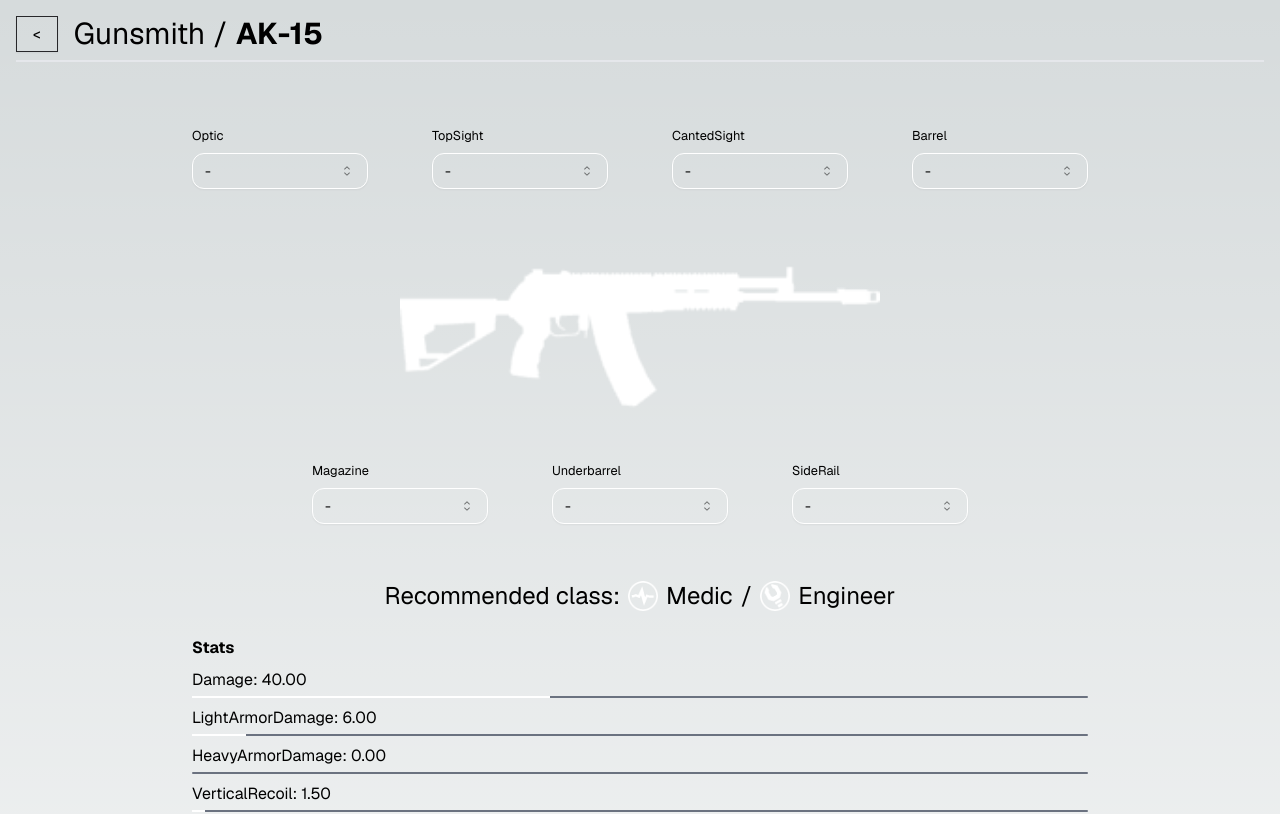
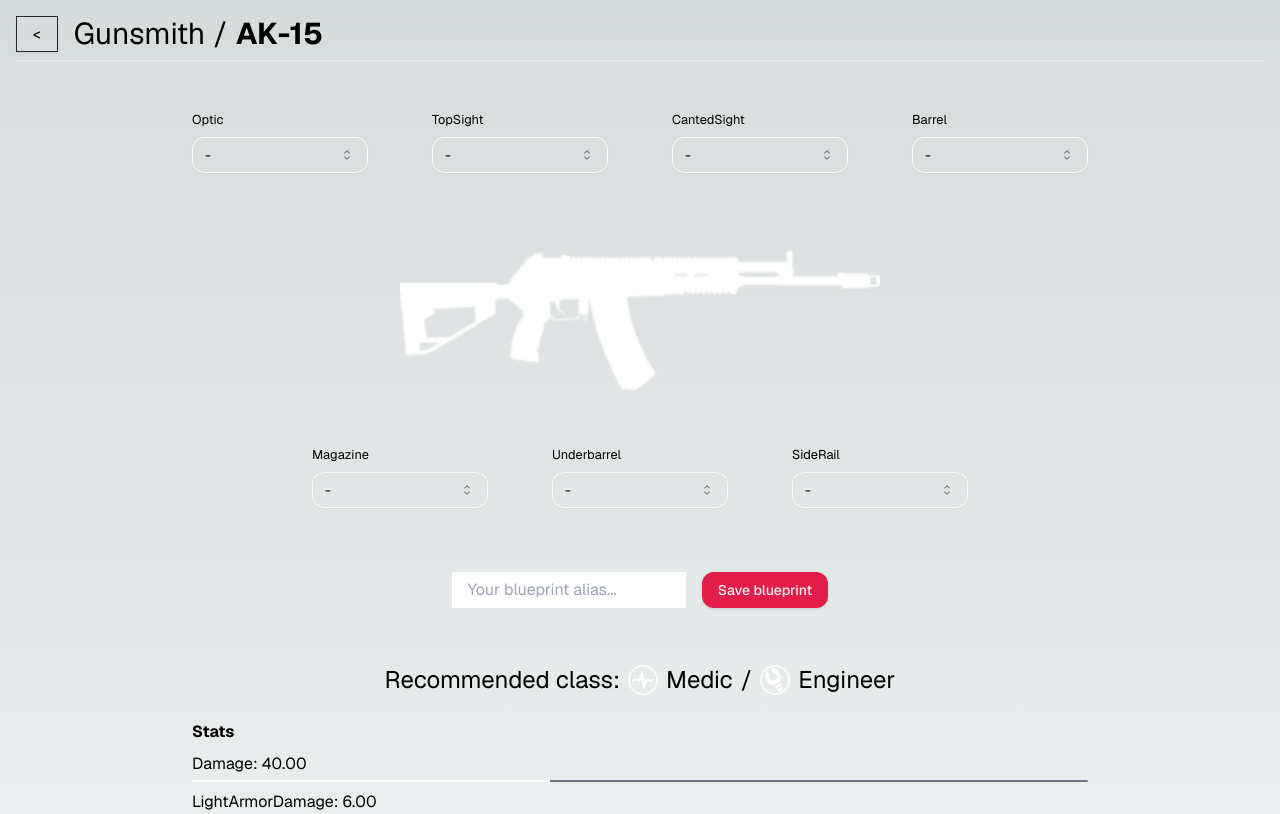
Before and after one commit to sidneifjr/battlebit-arsenal, a Next.js app: page /weapons/ak-15 in a window 1280 px wide. Shown: the top 814 px of the page. Built offline with nearby package versions, Linux system fonts and the light colour scheme.

Commit message:
feature: implementa armazenamento de blueprints no localStorage

```diff
--- a/src/components/Gunsmith/GunsmithAttachmentContainer.tsx
+++ b/src/components/Gunsmith/GunsmithAttachmentContainer.tsx
@@ -8,6 +8,6 @@ export const GunsmithAttachmentContainer = ({
   children,
 }: GunsmithAttachmentContainer) => {
   return (
-    <div className="flex-1 pt-16 flex flex-col items-center">{children}</div>
+    <div className="flex-1 pt-12 flex flex-col items-center">{children}</div>
   )
 }
--- a/src/components/Gunsmith/GunsmithAttachmentSlot.tsx
+++ b/src/components/Gunsmith/GunsmithAttachmentSlot.tsx
@@ -1,4 +1,5 @@
 import Link from 'next/link'
+
 import {
   Select,
   SelectContent,
@@ -18,12 +19,14 @@ interface Attachment {
 }
 
 interface GunsmithAttachmentSlot {
+  value: any
   slotType: string
   attachmentOptions: Attachment[]
   onClick: (e: string) => void
 }
 
 export const GunsmithAttachmentSlot = ({
+  value,
   slotType,
   attachmentOptions,
   onClick,
@@ -32,7 +35,11 @@ export const GunsmithAttachmentSlot = ({
     <div className="rounded-full flex flex-col flex-1">
       <small className="capitalize mb-2">{slotType}</small>
 
-      <Select data-slot={slotType} onValueChange={(e) => onClick(e)}>
+      <Select
+        value={value?.name} // esse campo aceita apenas strings.
+        data-slot={slotType}
+        onValueChange={(e) => onClick(e)}
+      >
         <SelectTrigger className="w-44 rounded-xl border-white">
           <SelectValue className="capitalize" placeholder={'-'} />
         </SelectTrigger>
--- a/src/components/Gunsmith/GunsmithComponent.tsx
+++ b/src/components/Gunsmith/GunsmithComponent.tsx
@@ -1,12 +1,13 @@
 'use client'
 
 import Image from 'next/image'
-import { useState } from 'react'
+import { FormEvent, useEffect, useState } from 'react'
 
 import { Gunsmith } from '.'
 
 import attachmentData from '../../json/attachments.json'
 import weaponData from '../../json/weapons.json'
+import { Button } from '../ui/button'
 
 interface GunsmithProps {
   weaponName: string
@@ -64,6 +65,8 @@ export const GunsmithComponent = ({ weaponName }: GunsmithProps) => {
     (weaponDataItem) => weaponDataItem.pageName === weaponNameWithoutURLParams
   ) as WeaponInfo
 
+  const [blueprintName, setBlueprintName] = useState<string>('')
+
   const [weapon, setWeapon] = useState(originalWeapon)
 
   const [attachments, setAttachments] = useState<Attachments>()
@@ -104,32 +107,85 @@ export const GunsmithComponent = ({ weaponName }: GunsmithProps) => {
     })
   }
 
+  const handleBlueprint = (el: FormEvent) => {
+    el.preventDefault()
+
+    const form = el.target
+    const formInput = form.elements['blueprint']
+    const formInputValue = formInput.value.toLowerCase()
+
+    /**
+     * Permitir o armazenamento da blueprint apenas quando:
+     *
+     * 1) Um nome for definido para o mesmo.
+     * 2) Acessórios foram selecionados.
+     */
+    if (formInputValue && attachments !== undefined) {
+      const blueprintName = `${formInputValue}`
+      const blueprintWeapon = `${JSON.stringify(weapon.pageName)}`
+      const blueprintAttachments = `${JSON.stringify(attachments)}`
+
+      localStorage.setItem('blueprintName', blueprintName)
+      localStorage.setItem('blueprintWeapon', blueprintWeapon)
+      localStorage.setItem('blueprintAttachments', blueprintAttachments)
+    }
+  }
+
+  useEffect(() => {
+    if (localStorage.length) {
+      // Para evitar que uma blueprint aplique seus anexos em outro armamento além do desejado, ao navegar entre as páginas.
+      const lastSavedWeapon = localStorage
+        .getItem('blueprintWeapon')
+        ?.replace(/['"]+/g, '')
+
+      if (lastSavedWeapon === weaponName) {
+        const lastSavedName = localStorage.getItem('blueprintName')
+        const lastSavedAttachments = localStorage.getItem(
+          'blueprintAttachments'
+        )
+
+        setBlueprintName(lastSavedName!)
+        setAttachments(JSON.parse(lastSavedAttachments!))
+      }
+    }
+  }, [weaponName])
+
   return (
     <Gunsmith.Root>
       <Gunsmith.Title weaponName={weapon.name} />
 
       <div className="max-w-7xl mx-auto flex flex-col justify-center items-center">
+        {blueprintName && (
+          <span className="text-4xl capitalize text-cyan-400 pt-12 block">
+            {blueprintName}
+          </span>
+        )}
+
         <Gunsmith.AttachmentContainer>
           <div className="flex gap-16">
             <Gunsmith.AttachmentSlot
+              value={attachments?.optic}
               slotType="optic"
               attachmentOptions={getAttachmentsFromCategory('optic')}
               onClick={(e: any) => handleAttachments(e)}
             />
 
             <Gunsmith.AttachmentSlot
+              value={attachments?.topSight}
               slotType="topSight"
               attachmentOptions={getAttachmentsFromCategory('topSight')}
               onClick={(e: any) => handleAttachments(e)}
             />
 
             <Gunsmith.AttachmentSlot
+              value={attachments?.cantedSight}
               slotType="cantedSight"
               attachmentOptions={getAttachmentsFromCategory('cantedSight')}
               onClick={(e: any) => handleAttachments(e)}
             />
 
             <Gunsmith.AttachmentSlot
+              value={attachments?.barrel}
               slotType="barrel"
               attachmentOptions={getAttachmentsFromCategory('barrel')}
               onClick={(e: any) => handleAttachments(e)}
@@ -147,24 +203,41 @@ export const GunsmithComponent = ({ weaponName }: GunsmithProps) => {
 
           <div className="flex gap-16">
             <Gunsmith.AttachmentSlot
+              value={attachments?.magazine}
               slotType="magazine"
               attachmentOptions={getAttachmentsFromCategory('magazine')}
               onClick={(e: any) => handleAttachments(e)}
             />
 
             <Gunsmith.AttachmentSlot
+              value={attachments?.underbarrel}
               slotType="underbarrel"
               attachmentOptions={getAttachmentsFromCategory('underbarrel')}
               onClick={(e: any) => handleAttachments(e)}
             />
 
             <Gunsmith.AttachmentSlot
+              value={attachments?.sideRail}
               slotType="sideRail"
               attachmentOptions={getAttachmentsFromCategory('sideRail')}
               onClick={(e: any) => handleAttachments(e)}
             />
           </div>
         </Gunsmith.AttachmentContainer>
+
+        <form
+          onSubmit={(el) => handleBlueprint(el)}
+          className="pt-16 flex gap-4"
+        >
+          <input
+            name="blueprint"
+            type="text"
+            placeholder="Your blueprint alias..."
+            className="w-full font-normal text-black pl-4"
+          />
+
+          <Button className="rounded-xl">Save blueprint</Button>
+        </form>
 
         <Gunsmith.Stats stats={weapon} />
 
```
